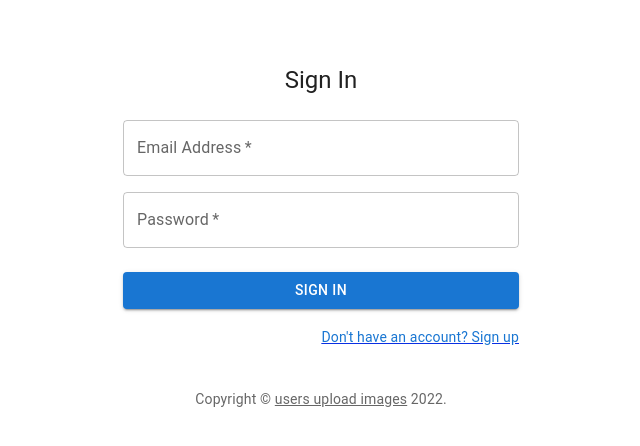
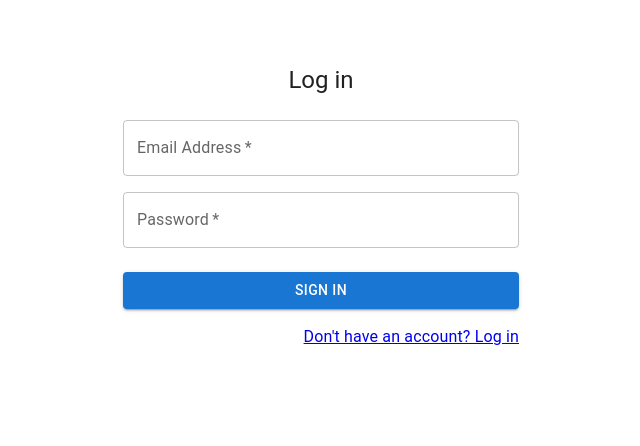
Before and after one commit to FTP-droid/users-upload-images, a React (Create React App) app: page / in a window 1280 px wide. Shown: the top 446 px of the page, without its empty margins (319-959 px from the left). Built offline with nearby package versions, Linux system fonts and the light colour scheme.

Commit message:
Added a log in component which alternates between the sign up and sign in pages (SignIn and SignUp components removed). Copyright text removed from new LogIn component.

```diff
--- a/src/App.tsx
+++ b/src/App.tsx
@@ -1,13 +1,12 @@
 import { Route, Routes } from 'react-router-dom';
 import './App.css';
-import  SignUp  from './components/SignUp';
-import  SignIn  from './components/SignIn';
+import LogIn from './components/LogIn';
 
 function App() {
   return (
     <Routes>
-      <Route path="/" element={<SignIn />}/>
-      <Route path="/signup" element={<SignUp />}/>
+      <Route path="/" element={<LogIn isSignUpPage={false} />} />
+      <Route path="/signup" element={<LogIn isSignUpPage/>} />
     </Routes>
   );
 }
--- a/src/components/SignUp.tsx
+++ b/src/components/LogIn.tsx
@@ -1,4 +1,4 @@
-import {useState} from 'react';
+import { useState } from 'react';
 import { Link as RouteLink} from 'react-router-dom';
 
 import Button from '@mui/material/Button';
@@ -11,24 +11,9 @@ import Typography from '@mui/material/Typography';
 import Container from '@mui/material/Container';
 import { createTheme, ThemeProvider } from '@mui/material/styles';
 
-function Copyright({sx}: {sx: object}) {
-  return (
-    <Typography variant="body2" color="text.secondary" align="center" sx={sx}>
-      {'Copyright © '}
-      <Link color="inherit" href="https://mui.com/">
-        users upload images
-      </Link>{' '}
-      {new Date().getFullYear()}
-      {'.'}
-    </Typography>
-  );
-}
-
 const theme = createTheme();
 
-export default function SignUp() {
-
-  const [isInputImage, setIsInputImage] = useState(true);
+export default function LogIn({isSignUpPage}: {isSignUpPage: boolean}) {
 
   const handleSubmit = (event: React.FormEvent<HTMLFormElement>) => {
     event.preventDefault();
@@ -53,7 +38,7 @@ export default function SignUp() {
           }}
         >
           <Typography component="h1" variant="h5">
-            Sign up
+            {isSignUpPage? "Sign Up" : "Log in"}
           </Typography>
           <Box component="form" noValidate onSubmit={handleSubmit} sx={{ mt: 3 }}>
             <Grid container spacing={2}>
@@ -79,7 +64,7 @@ export default function SignUp() {
                   autoComplete="new-password"
                 />
               </Grid>
-              <Grid item xs={12}>
+              {isSignUpPage && <Grid item xs={12}>
                 <Button
                   variant="contained"
                   component="label"
@@ -93,7 +78,7 @@ export default function SignUp() {
                     id="image"
                 />
                 </Button>
-              </Grid>
+              </Grid>}
             </Grid>
             <Button
               type="submit"
@@ -101,20 +86,17 @@ export default function SignUp() {
               variant="contained"
               sx={{ mt: 3, mb: 2 }}
             >
-              Sign Up
+              {isSignUpPage? "Sign Up": "Sign In"}
             </Button>
             <Grid container justifyContent="flex-end">
               <Grid item>
-                <RouteLink to="/">
-                  <Link variant="body2">
-                    Already have an account? Sign in
-                  </Link>
+                <RouteLink to={isSignUpPage? "/": "/signup"}>
+                    {isSignUpPage? "Already have an account? Sign in": "Don't have an account? Log in"}
                 </RouteLink>
               </Grid>
             </Grid>
           </Box>
         </Box>
-        <Copyright sx={{ mt: 5 }} />
       </Container>
     </ThemeProvider>
   );
--- a/src/components/SignIn.tsx
+++ /dev/null
@@ -1,102 +0,0 @@
-import { Link as RouteLink} from 'react-router-dom';
-
-import Button from '@mui/material/Button';
-import CssBaseline from '@mui/material/CssBaseline';
-import TextField from '@mui/material/TextField';
-import Link from '@mui/material/Link';
-import Grid from '@mui/material/Grid';
-import Box from '@mui/material/Box';
-import Typography from '@mui/material/Typography';
-import Container from '@mui/material/Container';
-import { createTheme, ThemeProvider } from '@mui/material/styles';
-
-function Copyright({sx}: {sx: object}) {
-  return (
-    <Typography variant="body2" color="text.secondary" align="center" sx={sx}>
-      {'Copyright © '}
-      <Link color="inherit" href="https://mui.com/">
-        users upload images
-      </Link>{' '}
-      {new Date().getFullYear()}
-      {'.'}
-    </Typography>
-  );
-}
-
-const theme = createTheme();
-
-export default function SignIn() {
-
-  const handleSubmit = (event: React.FormEvent<HTMLFormElement>) => {
-    event.preventDefault();
-    const data = new FormData(event.currentTarget);
-    console.log({
-      email: data.get('email'),
-      password: data.get('password'),
-    });
-  };
-
-  return (
-    <ThemeProvider theme={theme}>
-      <Container component="main" maxWidth="xs">
-        <CssBaseline />
-        <Box
-          sx={{
-            marginTop: 8,
-            display: 'flex',
-            flexDirection: 'column',
-            alignItems: 'center',
-          }}
-        >
-          <Typography component="h1" variant="h5">
-            Sign In
-          </Typography>
-          <Box component="form" noValidate onSubmit={handleSubmit} sx={{ mt: 3 }}>
-            <Grid container spacing={2}>
-              <Grid item xs={12}>
-                <TextField
-                  required
-                  fullWidth
-                  id="email"
-                  label="Email Address"
-                  name="email"
-                  autoComplete="email"
-                  type="email"
-                />
-              </Grid>
-              <Grid item xs={12}>
-                <TextField
-                  required
-                  fullWidth
-                  name="password"
-                  label="Password"
-                  type="password"
-                  id="password"
-                  autoComplete="new-password"
-                />
-              </Grid>
-            </Grid>
-            <Button
-              type="submit"
-              fullWidth
-              variant="contained"
-              sx={{ mt: 3, mb: 2 }}
-            >
-              Sign In
-            </Button>
-            <Grid container justifyContent="flex-end">
-              <Grid item>
-                <RouteLink to="signup">
-                    <Link variant="body2">
-                        Don't have an account? Sign up
-                    </Link>
-                </RouteLink>
-              </Grid>
-            </Grid>
-          </Box>
-        </Box>
-        <Copyright sx={{ mt: 5 }} />
-      </Container>
-    </ThemeProvider>
-  );
-}
```
